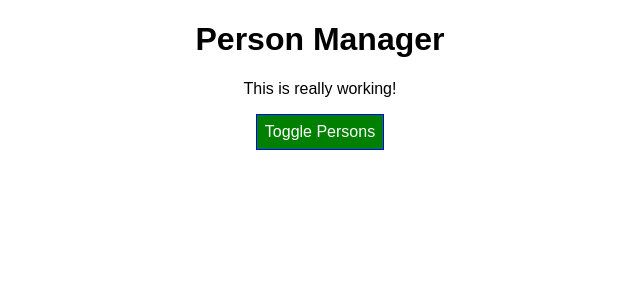
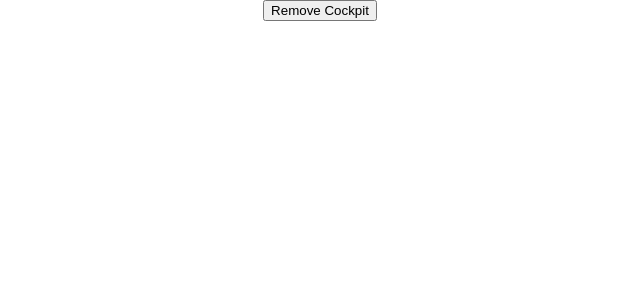
Before and after one commit to skusebauch/react-app, a React app: page / in a window 1280 px wide. Shown: the top 300 px of the page, without its empty margins (320-960 px from the left). Built offline with nearby package versions, Linux system fonts and the light colour scheme.

Commit message:
refactor

```diff
--- a/src/components/Cockpit/Cockpit.css
+++ b/src/components/Cockpit/Cockpit.css
@@ -7,11 +7,11 @@
 }
 
 .Cockpit button {
+  border: 1px solid blue;
+  padding: 16px;
   background-color: green;
+  font: inherit;
   color: white;
-  font: inherit;
-  border: 1px solid blue;
-  padding: 8px;
   cursor: pointer;
 }
 
@@ -26,4 +26,5 @@
 
 .Cockpit button.Red:hover {
   background-color: salmon;
+  color: black;
 }
--- a/src/components/Cockpit/Cockpit.js
+++ b/src/components/Cockpit/Cockpit.js
@@ -1,6 +1,5 @@
 import React from "react";
 import classes from "./Cockpit.css";
-import Aux from "../../hoc/Aux";
 
 const cockpit = (props) => {
   const assignedClasses = [];
@@ -10,23 +9,22 @@ const cockpit = (props) => {
     btnClass = classes.Red;
   }
 
-  if (props.persons.length <= 2) {
-    assignedClasses.push(classes.red);
+  if (props.personsLength <= 2) {
+    assignedClasses.push(classes.red); // classes = ['red']
   }
-
-  if (props.persons.length <= 1) {
-    assignedClasses.push(classes.bold);
+  if (props.personsLength <= 1) {
+    assignedClasses.push(classes.bold); // classes = ['red', 'bold']
   }
 
   return (
-    <Aux className={classes.Cockpit}>
+    <div className={classes.Cockpit}>
       <h1>{props.title}</h1>
       <p className={assignedClasses.join(" ")}>This is really working!</p>
       <button className={btnClass} onClick={props.clicked}>
         Toggle Persons
       </button>
-    </Aux>
+    </div>
   );
 };
 
-export default cockpit;
+export default React.memo(cockpit);
--- a/src/containers/App.css
+++ b/src/containers/App.css
@@ -1,33 +1,3 @@
 .App {
   text-align: center;
 }
-
-.red {
-  color: red;
-}
-
-.bold {
-  font-weight: bold;
-}
-
-.App button {
-  background-color: green;
-  color: white;
-  font: inherit;
-  border: 1px solid blue;
-  padding: 8px;
-  cursor: pointer;
-}
-
-.App button:hover {
-  background-color: lightgreen;
-  color: black;
-}
-
-.App button.Red {
-  background-color: red;
-}
-
-.App button.Red:hover {
-  background-color: salmon;
-}
--- a/src/containers/App.js
+++ b/src/containers/App.js
@@ -12,6 +12,7 @@ class App extends Component {
     ],
     otherState: "some other value",
     showPersons: false,
+    showCockpit: false,
   };
 
   nameChangedHandler = (event, id) => {
@@ -42,6 +43,11 @@ class App extends Component {
     this.setState({ showPersons: !doesShow });
   };
 
+  toggleCockpitHandler = () => {
+    const doesShow = this.state.showCockpit;
+    this.setState({ showCockpit: !doesShow });
+  };
+
   render() {
     let persons = null;
     if (this.state.showPersons) {
@@ -56,12 +62,15 @@ class App extends Component {
 
     return (
       <div className={classes.App}>
-        <Cockpit
-          title={this.props.appTitle}
-          showPersons={this.state.showPersons}
-          persons={this.state.persons}
-          clicked={this.togglePersonsHandler}
-        />
+        <button onClick={this.toggleCockpitHandler}>Remove Cockpit</button>
+        {this.state.showCockpit ? (
+          <Cockpit
+            title={this.props.appTitle}
+            showPersons={this.state.showPersons}
+            personsLength={this.state.persons.length}
+            clicked={this.togglePersonsHandler}
+          />
+        ) : null}
         {persons}
       </div>
     );
```
Also changed, not shown: 1 other file (tests, documents, lock files or other folders).
